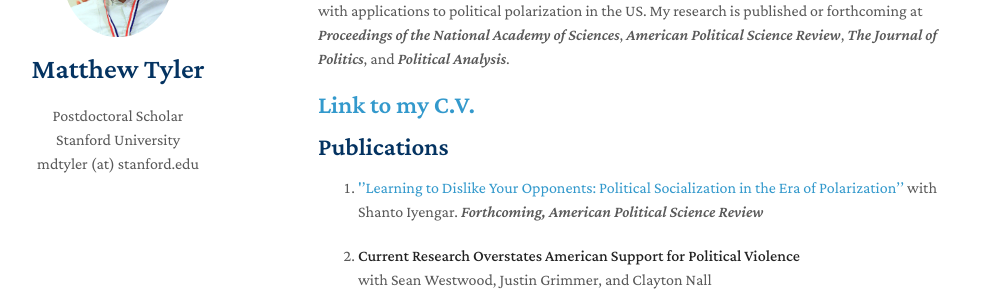
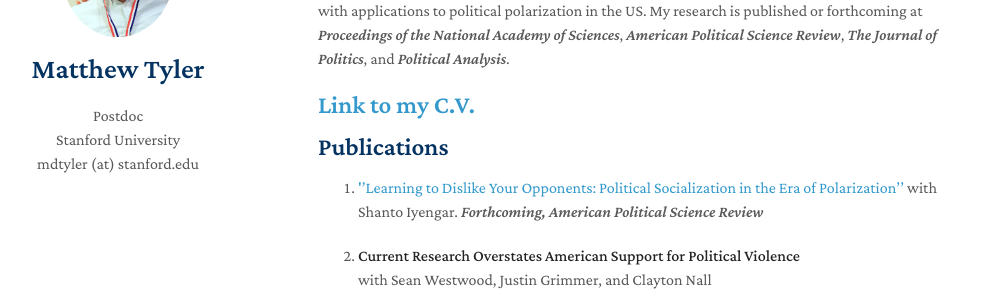
Before and after one commit to matthewtyler/matthewtyler.github.io, a Jekyll site: the page built from index.md, in a window 1280 px wide. Shown: the part 158-454 px from the top of the page, without its empty margins (152-1140 px from the left). Built offline with Jekyll 4.4.1, drawn with Linux system fonts in a browser that asks for light colours; nearby versions of some CDN libraries; a style sheet for code colours, icons or effects is not loaded; our own code applies the rules of GitHub Pages for plain Markdown files.

Commit message:
Update _config.yml

```diff
--- a/_config.yml
+++ b/_config.yml
@@ -1,5 +1,5 @@
 title: Matthew Tyler
-position: Postdoctoral Scholar
+position: Postdoc
 affiliation: Stanford University
 email: mdtyler (at) stanford.edu
 keywords: minimal academic
```
